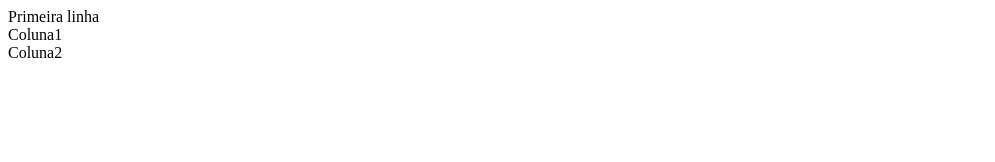
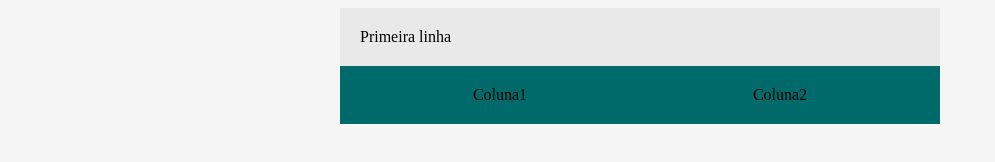
Before and after one commit to AlexandreArantes252/bootcamp-devjr-modulo2, a plain HTML site: page index.html in a window 1280 px wide. Shown: the whole page, without its empty margins (0-995 px from the left). Drawn offline with Linux system fonts and the light colour scheme.

Commit message:
closes #2 - paleta de cores, display flex

```diff
--- a/index.html
+++ b/index.html
@@ -4,13 +4,42 @@
     <meta charset="UTF-8">
     <meta name="viewport" content="width=device-width, initial-scale=1.0">
     <title>BootCamp DevJr - Sistema de Assinaturas</title>
+
+    <style>
+        body{
+            background-color: #F5F5F5;
+        }
+
+        .container{
+            background-color: #E9E9E9;
+            margin: auto;
+            width: 600px;
+        }
+
+        .header{
+            padding: 20px;
+        }
+
+        .flex-container{
+            display: flex;
+            flex-direction: row;
+            background-color: #006969;
+            justify-content: space-around;
+            padding: 20px;
+        }
+
+
+
+    </style>
+
+
 </head>
 <body>
-    <div>
-        <div>
+    <div  class="container">
+        <div class="header">
             Primeira linha
         </div>
-        <div>
+        <div class="flex-container">
             <div>
                 Coluna1
             </div>
```
